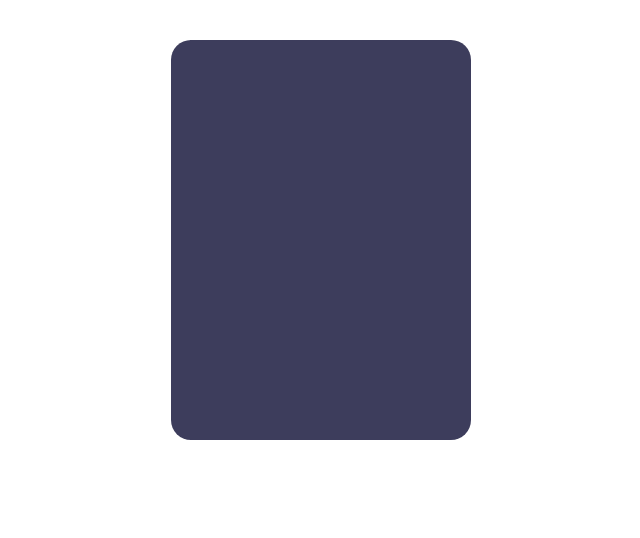
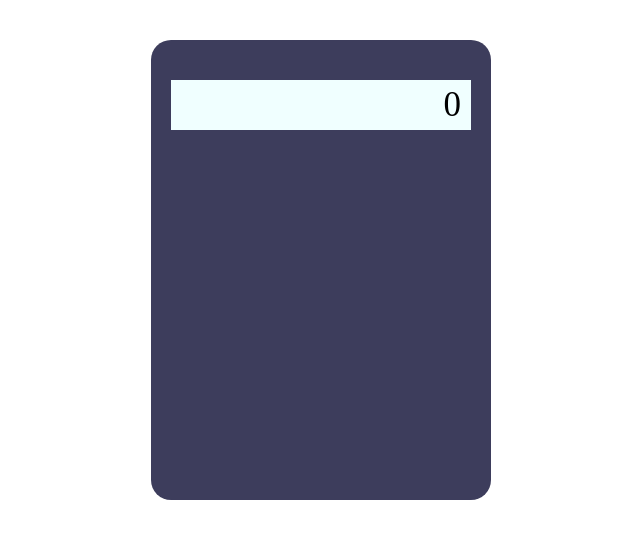
Before and after one commit to dipaligaikwad12/calculator, a plain HTML site: page index.html in a window 1280 px wide. Shown: the whole page, without its empty margins (319-959 px from the left). Drawn offline with Linux system fonts and the light colour scheme.

Commit message:
screen added to the calculator

```diff
--- a/index.html
+++ b/index.html
@@ -7,13 +7,26 @@
             background-color: #3d3d5c;
             height: 400px;
             width: 300px;
-           margin: 40px auto;
-           border-radius: 20px;
+            margin: 40px auto;
+            border-radius: 20px;
+            padding: 20px;
+            padding-top: 40px;
         }
+        .screen{
+            background-color: azure;
+            width:250 ;
+            text-align:right;
+            display:block ;
+            margin: 0 auto;
+            padding: 5px 10px;
+            font-size: 35px;
+        }
+
     </style>
 </head>
 <body>
-    <div class="calculator-container">
+    <div class="calculator-container ">
+        <div class="screen">0</div>
 
     </div>
 </body>
```
